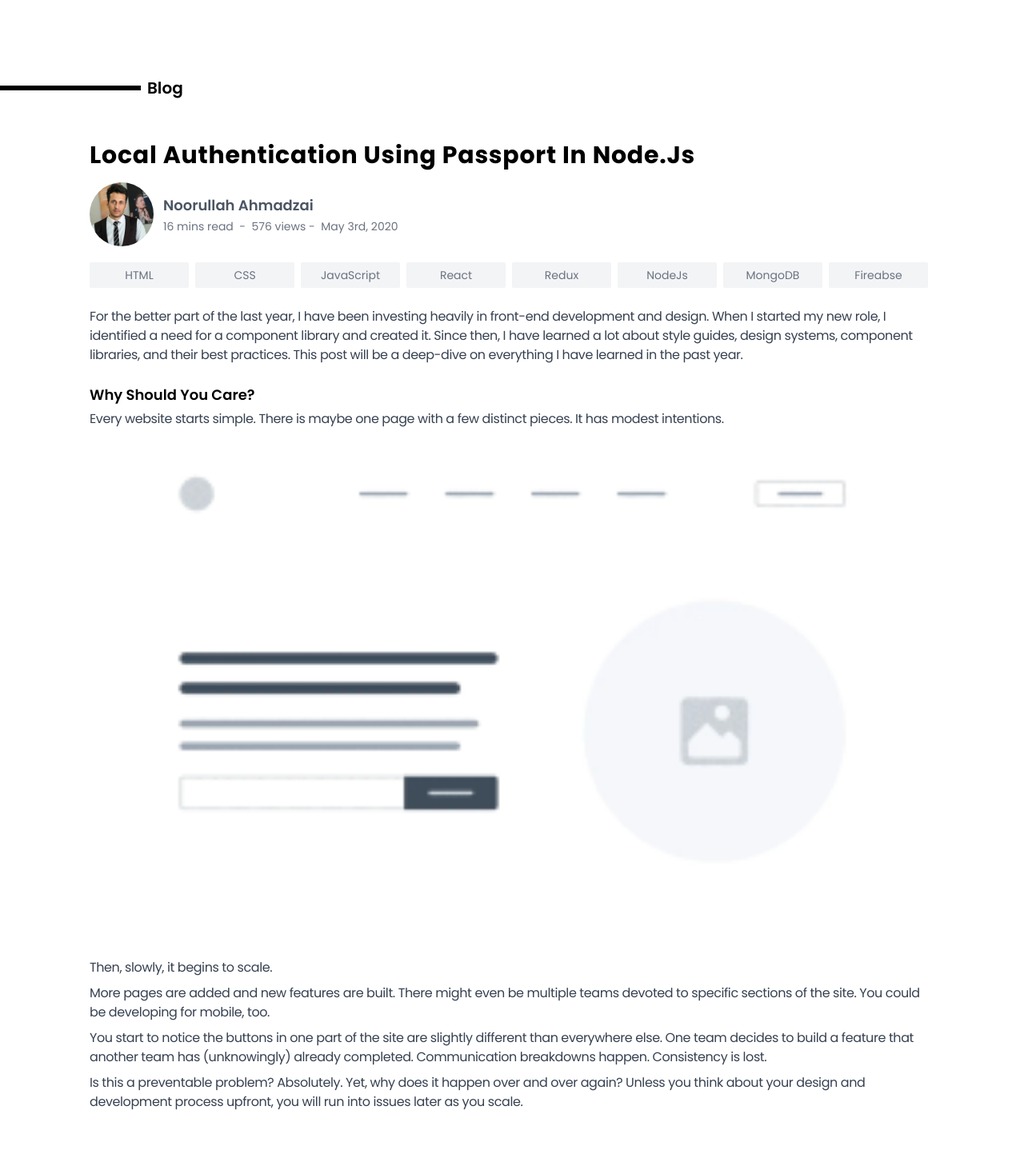
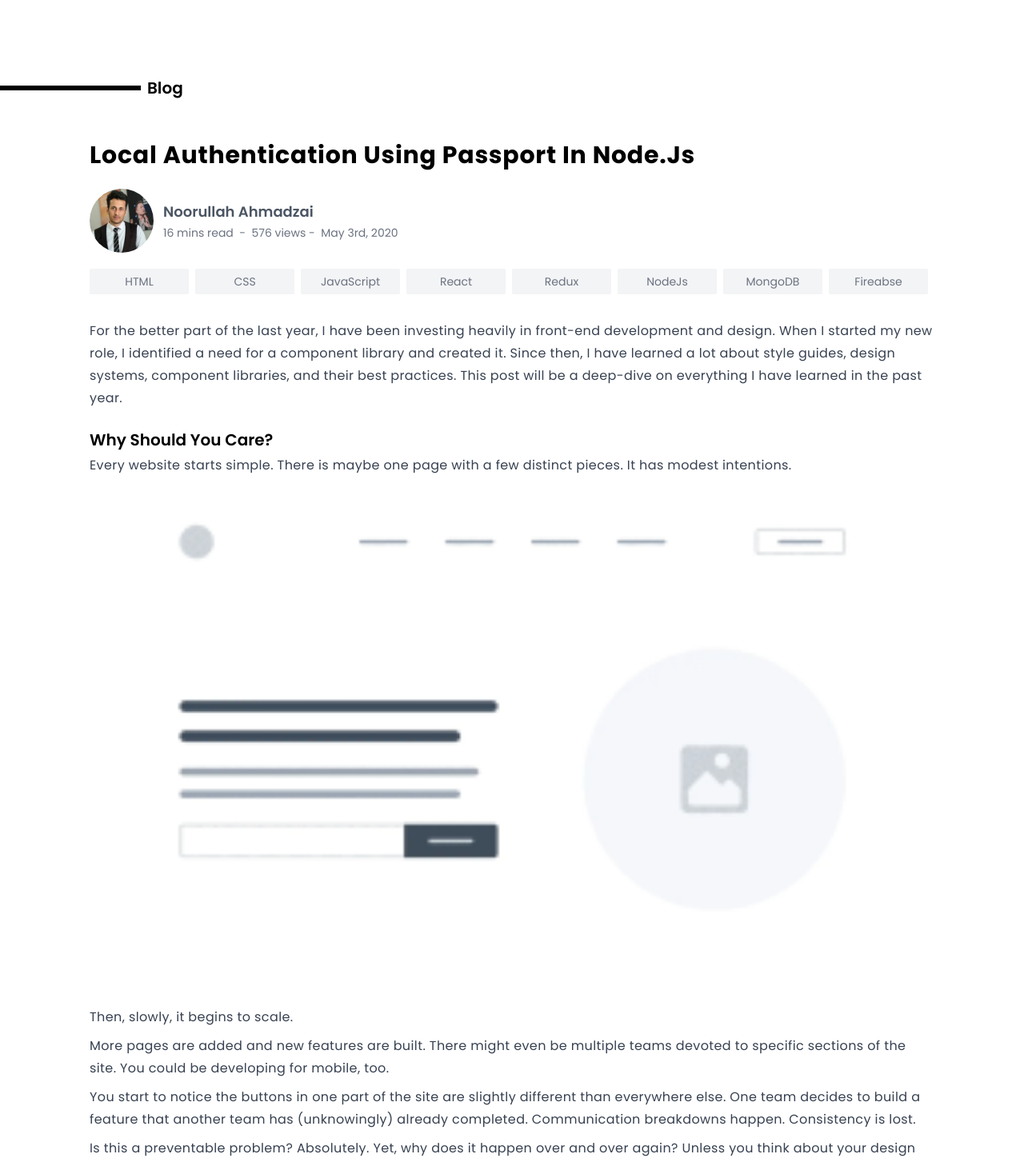
Before and after one commit to noor-codes/noorullah.dev, a Next.js app: page / in a window 1280 px wide. Shown: the top 1453 px of the page at 80% size. Built offline with nearby package versions, Linux system fonts and the light colour scheme.

Commit message:
lg breakpoint

```diff
--- a/pages/index.js
+++ b/pages/index.js
@@ -30,7 +30,7 @@ const Blog = () => (
     </div>
     <main className="xs:px-4 mx-auto md:px-20 md:pt-5 ">
       <div className="mt-8 mb-4 px-8">
-        <h1 className="font-semibold leading-tight text-2xl tracking-wide capitalize xs:font-bold md:text-3xl">
+        <h1 className="font-semibold leading-tight text-2xl tracking-wide capitalize xs:font-bold md:text-3xl lg:mb-6">
           Local Authentication Using Passport in Node.js
         </h1>
       </div>
@@ -50,7 +50,7 @@ const Blog = () => (
           </p>
         </div>
       </div>
-      <div className="font-sans mt-5">
+      <div className="font-sans mt-5 lg:mb-8">
         <div className="flex flex-wrap gap-2 ml-8 mr-10 text-center">
           <div className="bg-gray-100 flex-1 text-gray-500 text-tiny  px-3 py-1.5 md:px-4 md:text-sm rounded-sm">
             HTML
@@ -79,7 +79,7 @@ const Blog = () => (
         </div>
       </div>
       <div className="px-8">
-        <p className="text-sm mt-6 text-gray-700 leading-6 xs:text-base xs:tracking-tight">
+        <p className="text-sm mt-6 text-gray-700 leading-6 xs:text-base xs:tracking-tight lg:leading-7 lg:tracking-wide">
           For the better part of the last year, I have been investing heavily in front-end
           development and design. When I started my new role, I identified a need for a component
           library and created it. Since then, I have learned a lot about style guides, design
@@ -87,9 +87,11 @@ const Blog = () => (
           everything I have learned in the past year.
         </p>
       </div>
-      <h2 className="ml-8 mt-6 font-semibold mb-1 xs:text-lg">Why Should You Care?</h2>
+      <h2 className="ml-8 mt-6 font-semibold mb-1 xs:text-lg lg:leading-7 lg:text-xl">
+        Why Should You Care?
+      </h2>
       <div className="px-8">
-        <p className="text-sm text-gray-700 leading-6 xs:text-base xs:tracking-tight">
+        <p className="text-sm text-gray-700 leading-6 xs:text-base xs:tracking-tight lg:leading-7 lg:tracking-wide">
           Every website starts simple. There is maybe one page with a few distinct pieces. It has
           modest intentions.
         </p>
@@ -98,22 +100,22 @@ const Blog = () => (
         <img className="w-full" src="/img/article.png" alt="article" />
       </div>
 
-      <p className="px-8 text-sm mt-2 text-gray-700 leading-6 xs:text-base xs:tracking-tight">
+      <p className="px-8 text-sm mt-2 text-gray-700 leading-6 xs:text-base xs:tracking-tight lg:leading-7 lg:tracking-wide">
         Then, slowly, it begins to scale.
       </p>
 
-      <p className="px-8 text-sm mt-2 text-gray-700 leading-6 xs:text-base xs:tracking-tight">
+      <p className="px-8 text-sm mt-2 text-gray-700 leading-6 xs:text-base xs:tracking-tight lg:leading-7 lg:tracking-wide">
         More pages are added and new features are built. There might even be multiple teams devoted
         to specific sections of the site. You could be developing for mobile, too.
       </p>
 
-      <p className="px-8 text-sm mt-2 text-gray-700 leading-6 xs:text-base xs:tracking-tight">
+      <p className="px-8 text-sm mt-2 text-gray-700 leading-6 xs:text-base xs:tracking-tight lg:leading-7 lg:tracking-wide">
         You start to notice the buttons in one part of the site are slightly different than
         everywhere else. One team decides to build a feature that another team has (unknowingly)
         already completed. Communication breakdowns happen. Consistency is lost.
       </p>
 
-      <p className="px-8 text-sm mt-2 text-gray-700 leading-6 xs:text-base xs:tracking-tight">
+      <p className="px-8 text-sm mt-2 text-gray-700 leading-6 xs:text-base xs:tracking-tight lg:leading-7 lg:tracking-wide">
         Is this a preventable problem? Absolutely. Yet, why does it happen over and over again?
         Unless you think about your design and development process upfront, you will run into issues
         later as you scale.
```
